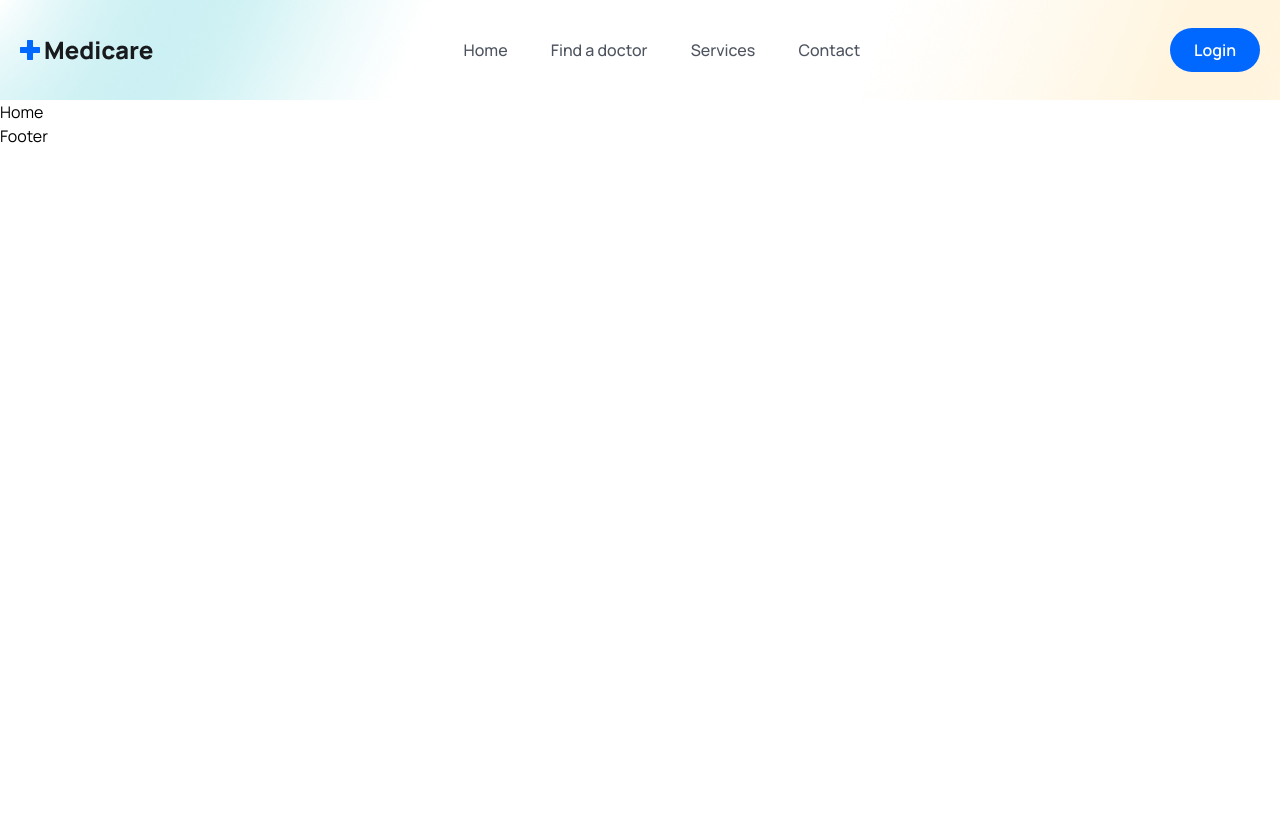
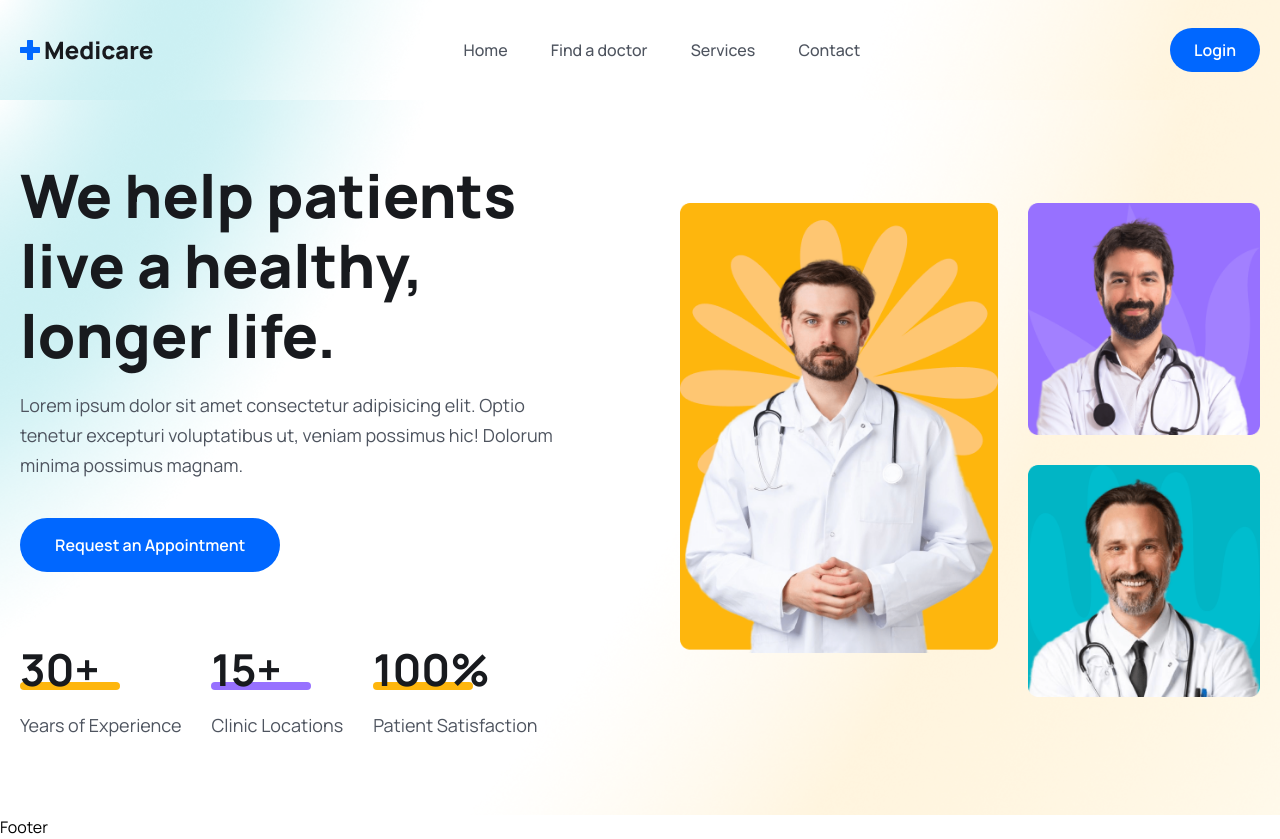
Before and after one commit to sakethram113/MedPro-Enhancing-Patient-Care, a React (Vite) app in the folder Frontend/: page / in a window 1280 px wide. Before the commit the page ends 800 px from the top, so only its background shows below. Built offline with nearby package versions, Linux system fonts and the light colour scheme.

Commit message:
hero section updated

```diff
--- a/Frontend/src/index.css
+++ b/Frontend/src/index.css
@@ -10,23 +10,27 @@
 
 @layer components{
     .container{
-        @apply max-w-full w-[1440px] px-5 mx-auto
+        @apply max-w-full w-[1440px] px-5 mx-auto;
     }
 
     .btn{
-        @apply bg-primaryColor py-[15px] px-[35px] rounded-[50px] text-white font-[600] mt-[38px]
+        @apply bg-primaryColor py-[15px] px-[35px] rounded-[50px] text-white font-[600] mt-[38px];
     }
 
     .heading{
-        @apply text-[44px] leading-[54px] font-[700] text-headingColor
+        @apply text-[44px] leading-[54px] font-[700] text-headingColor;
     }
 
     .text__para{
-        @apply text-[18px] leading-[30px] font-[400] text-textColor mt-[18px]
+        @apply text-[18px] leading-[30px] font-[400] text-textColor mt-[20px];
     }
 
     .header{
         @apply bg-[url('./assets/images/mask.png')] bg-no-repeat bg-center bg-cover w-full h-[100px] leading-[100px];
+    }
+
+    .hero__section{
+        @apply bg-[url('./assets/images/hero-bg.png')] bg-no-repeat bg-center bg-cover;
     }
 }
 
--- a/Frontend/src/pages/Home.jsx
+++ b/Frontend/src/pages/Home.jsx
@@ -1,9 +1,68 @@
 import React from 'react'
+import heroImg01 from '../assets/images/hero-img01.png';
+import heroImg02 from '../assets/images/hero-img02.png';
+import heroImg03 from '../assets/images/hero-img03.png';
 
 const Home = () => {
-  return (
-    <div>Home</div>
-  )
+  return <>
+      {/* ------------------hero Section------------------------- */}
+      <>
+      <section className='hero__section pt-[60px] 2xl:h-[800px]'>
+        <div className='container'>
+          <div className='flex flex-col lg:flex-row gap-[90px] items-center justify-between'>
+            {/* -----------hero content------------------- */}
+            <div>
+              <div className='lg:w-[570px]'>
+                <h1 className='text-[36px] leading-[46px] text-headingColor font-[800] md:text-[60px] md:leading-[70px]'>We help patients live a healthy, longer life.</h1>
+                <p className='text__para'>Lorem ipsum dolor sit amet consectetur adipisicing elit. Optio tenetur excepturi voluptatibus ut, veniam possimus hic! Dolorum minima possimus magnam.</p>
+
+                <button className='btn'>Request an Appointment</button>
+              </div>
+              {/* ------------------Hero Counter------------------- */}
+              <div className='mt-[30px] lg:mt-[70px] flex flex-col lg:flex-row lg:items-center gap-5 lg:gap-[30px]'>
+                <div>
+                  <h2 className='text-[36px] leading-[56px] lg:text-[44px] lg:leading-[54px] font-[700] text-headingColor'>
+                    30+
+                  </h2>
+                  <span className='w-[100px] h-2 bg-yellowColor rounded-full block mt-[-14px]'></span>
+                  <p className='text__para'>Years of Experience</p>
+                </div>
+                <div>
+                  <h2 className='text-[36px] leading-[56px] lg:text-[44px] lg:leading-[54px] font-[700] text-headingColor'>
+                    15+
+                  </h2>
+                  <span className='w-[100px] h-2 bg-purpleColor rounded-full block mt-[-14px]'></span>
+                  <p className='text__para'>Clinic Locations</p>
+                </div>
+                <div>
+                  <h2 className='text-[36px] leading-[56px] lg:text-[44px] lg:leading-[54px] font-[700] text-headingColor'>
+                    100%
+                  </h2>
+                  <span className='w-[100px] h-2 bg-yellowColor rounded-full block mt-[-14px]'></span>
+                  <p className='text__para'>Patient Satisfaction</p>
+                </div>
+
+              </div>
+            </div>
+            {/* -----------hero content------------------- */}
+
+            <div className='flex gap-[30px] justify-end'>
+              <div>
+                <img className='w-full' src={heroImg01} alt="" />
+              </div>
+              <div>
+                <img src={heroImg02} alt=""  className='w-full mb-[30px]'/>
+                <img src={heroImg03} alt=""  className='w-full'/>
+              </div>
+
+            </div>
+
+
+          </div>
+        </div>
+      </section>
+      </>
+  </>
 }
 
 export default Home
```
